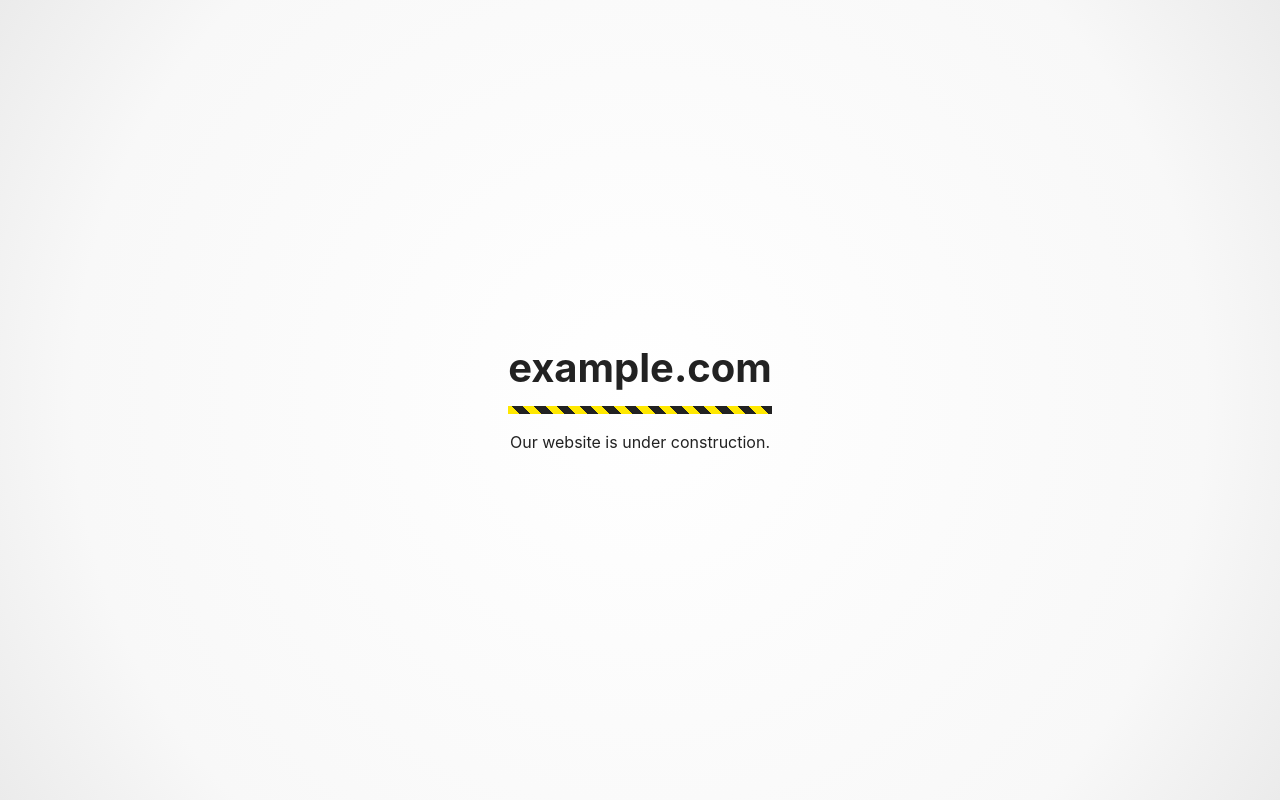
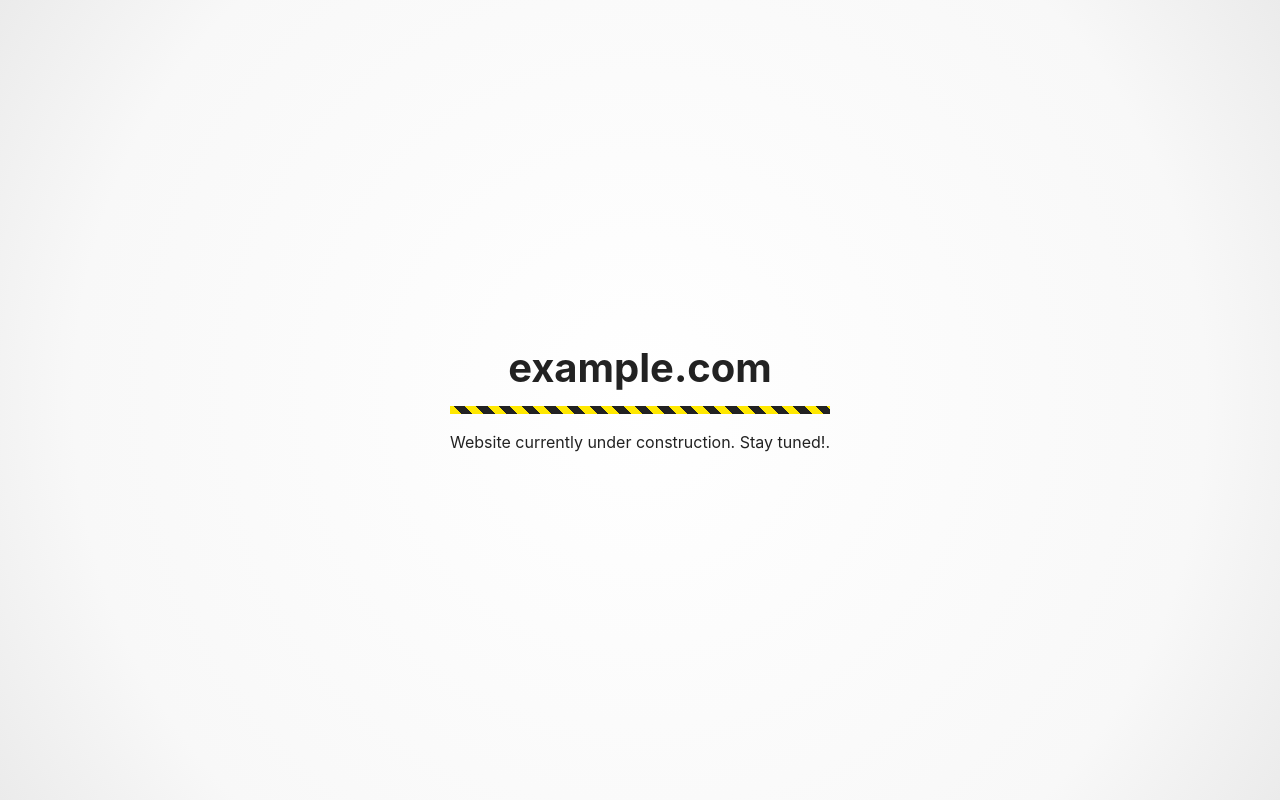
Before and after one commit to RoyageProperties/website, a plain HTML site: page index.html in a window 1280 px wide. Drawn offline with Linux system fonts and the light colour scheme.

Commit message:
Update index.html

```diff
--- a/index.html
+++ b/index.html
@@ -3,7 +3,7 @@
   <head>
     <meta charset="utf-8">
     <meta name="viewport" content="width=device-width, initial-scale=1.0, shrink-to-fit=no">
-    <title>example.com</title>
+    <title>royageproperties.com</title>
     <style type="text/css">
       html, body {
         height: 100%;
@@ -50,7 +50,7 @@
   <body>
     <main>
       <h1>example.com</h1>
-      <p>Our website is under construction.</p>
+      <p>Website currently under construction. Stay tuned!.</p>
     </main>
   </body>
 </html>
```
